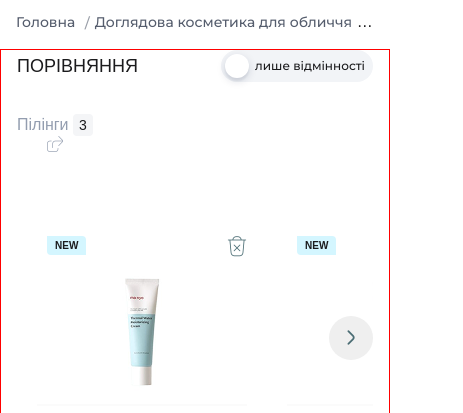
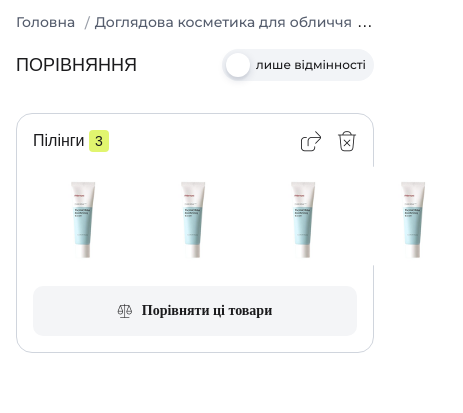
Before and after one commit to kseniia90/BS_new, a plain HTML site: page compare.html in a window 390 px wide. Shown: the part 100-513 px from the top of the page, 463 px wide, since content can reach past the window. Drawn offline with Linux system fonts and the light colour scheme; files whose address does not match are found by name; a web font is replaced by a local one.

Commit message:
compare progress

```diff
--- a/compare.html
+++ b/compare.html
@@ -386,7 +386,7 @@
             <!-- Compare products -->
             <div class="compare">
 
-                <div class="container" style="border: 1px solid red;">
+                <div class="container">
                     <div class="compare-title">
                         <h1 class="title"><span>Порівняння</span></h1>
 
@@ -430,11 +430,24 @@
                                         </div>
 
                                         <div class="icons">
-                                            <span class="retern icon icon-Property-1"></span>
-                                            <span class="delete icon icon-Property-10"></span>
+                                            <span class="return icon icon-Property-1"></span>
+                                            <span class="delete icon icon-Property-1-7"></span>
                                         </div>
 
                                     </div>
+                                    <div class="products-row">
+                                        <a href="product-page.html" class="product-img"><img src="./images/product.png" alt="product" width="100" height="100"></a>
+                                        <a href="product-page.html" class="product-img"><img src="./images/product.png" alt="product" width="100" height="100"></a>
+                                        <a href="product-page.html" class="product-img"><img src="./images/product.png" alt="product" width="100" height="100"></a>
+                                        <a href="product-page.html" class="product-img"><img src="./images/product.png" alt="product" width="100" height="100"></a>
+                                    </div>
+
+                                    <button class="bs-btn bs-btn-gray show-more">
+                                        <span>
+                                            <span class="icon icon-Property-151"></span>
+                                            <span>Порівняти ці товари</span>
+                                        </span>
+                                    </button>
                                 </div>
                             </div>
                         </div>
--- a/css/compare.css
+++ b/css/compare.css
@@ -62,18 +62,6 @@
     transition: left 0.3s ease;
 }
 
-@media (max-width: 768px) {
-
-	.compare-title {
-		flex-wrap: wrap;
-		gap: 20px;
-	}
-
-	.compare-title .title {
-		margin-bottom: 0;
-	}
-}
-
 .compare-catregory-list {
     display: flex;
     align-items: center;
@@ -120,7 +108,6 @@
 }
 
 .compare-table-wrapper {
-    /* overflow: auto; */
     overflow: clip;
     position: relative;
 }
@@ -154,10 +141,9 @@
 }
 
 @media (max-width: 768px) {
-
-	.compare-table tr.sticky {
-		top: 95px;
-	}
+    .compare-table tr.sticky {
+        top: 95px;
+    }
 }
 
 .compare-table tr.sticky .product__info__header,
@@ -209,16 +195,13 @@
     overflow: hidden;
 }
 
-@media (max-width: 768px) {
-
-    .compare-table tbody tr td {
-        text-align: start;
-        vertical-align: top;
-        padding: 16px 10px;
-    }
+.compare-table-wrapper .arrows {
+    position: sticky;
+    top: 150px;
+    z-index: 5;
 }
 
-.arrow {
+.compare-table-wrapper .arrow {
   position: absolute;
   top: 100px;
   bottom: auto;
@@ -252,3 +235,92 @@
 .arrow.hidden {
   display: none;
 }
+
+@media (max-width: 768px) {
+    .compare-catregory-list.mobile-only {
+        display: flex;
+        flex-direction: column;
+        gap: 16px;
+    }
+
+    .compare-catregory-list .item {
+        display: flex;
+        flex-direction: column;
+        gap: 14px;
+        padding: 16px;
+        border-radius: 16px;
+        border: 1px solid #D0D5DD;
+    }
+
+    .compare-catregory-list span:not(.count) {
+        color: var(--text-color);
+    }
+
+    .compare-catregory-list .item .row {
+        display: flex;
+        justify-content: space-between;
+        align-items: center;
+        gap: 16px;
+    }
+
+    .row .icons {
+        display: flex;
+        justify-content: flex-end;
+        align-items: center;
+        gap: 16px;
+        font-size: 20px;
+    }
+
+    .compare-catregory-list .bs-btn {
+        width: 100%;
+    }
+
+    .compare-catregory-list .count {
+        background: var(--accent-yellow);
+    }
+
+    .products-row {
+        display: flex;
+        align-items: center;
+        gap: 10px;
+    }
+
+    .products-row .product-img {
+        flex: 1 0 100px;
+    }
+
+    .products-row .product-img img {
+        aspect-ratio: 100/100;
+    }
+
+
+
+
+
+
+    .compare-title {
+        flex-wrap: wrap;
+        gap: 20px;
+    }
+
+    .compare-title .title {
+        margin-bottom: 0;
+    }
+
+     .compare-table-wrapper,
+     .products-slider-block {
+        display: none;
+    }
+
+    .compare-table tbody tr td {
+        text-align: start;
+        vertical-align: top;
+        padding: 16px 10px;
+    }
+
+    .compare-table-wrapper .arrows {
+        top: 110px;
+    }
+
+
+}
```
